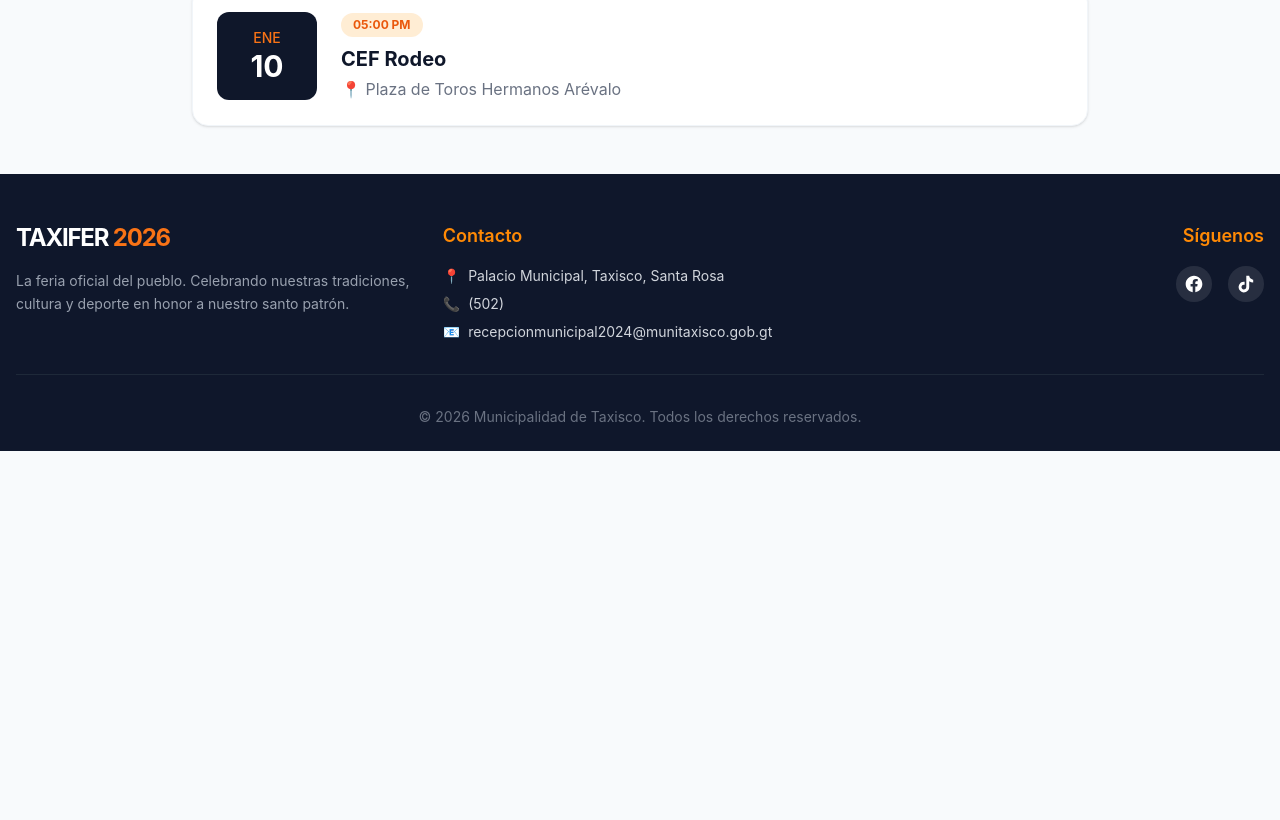
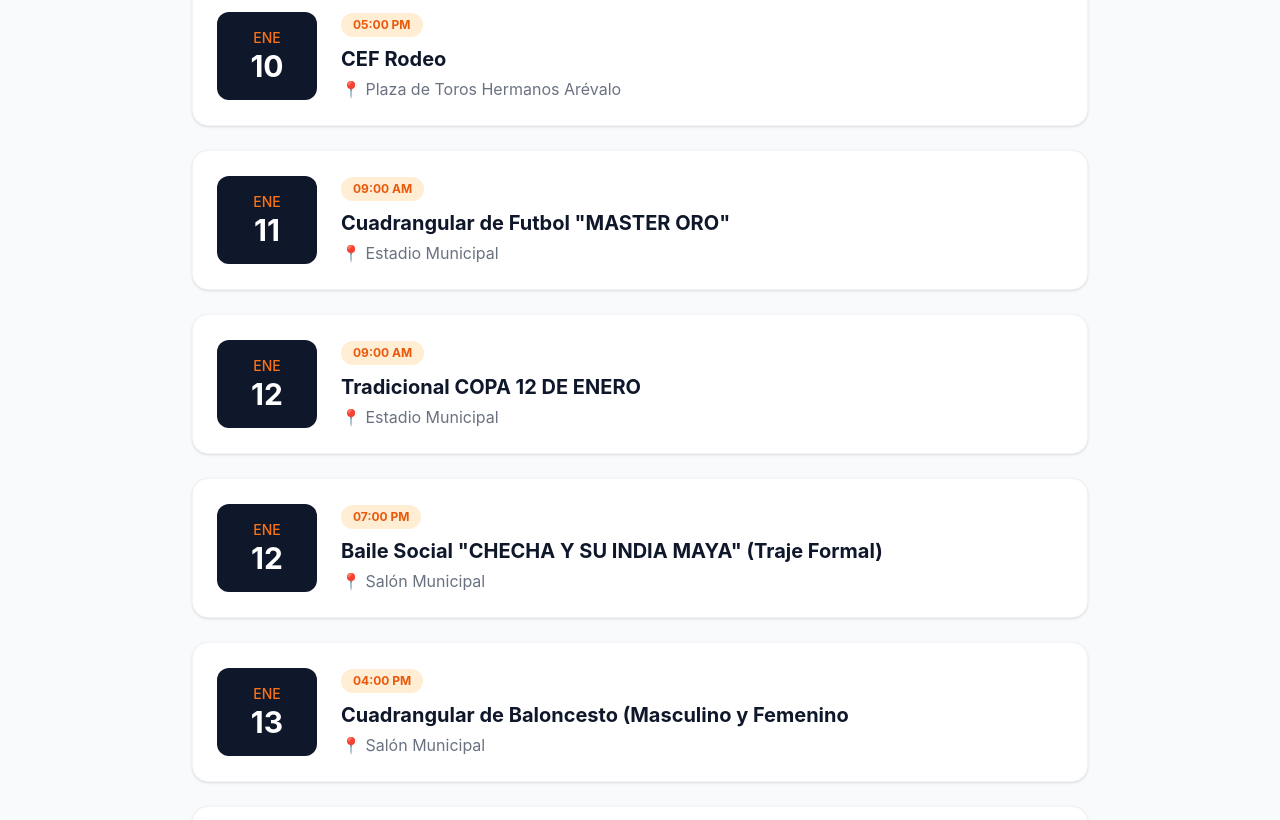
Before and after one commit to waynergt/TAXIFER2026, a React (Vite) app: page /programa in a window 1280 px wide. Shown: the part 764-1584 px from the top of the page. Before the commit the page ends 1215 px from the top, so only its background shows below. Built offline with nearby package versions, Linux system fonts and the light colour scheme.

Commit message:
Agregar eventos al programa para el 11 al 16 de enero

```diff
--- a/src/pages/Program.tsx
+++ b/src/pages/Program.tsx
@@ -3,6 +3,16 @@ const events = [
   { day: '10 Ene', time: '08:00 AM', title: 'Misa de Acción de Gracia e Inauguración de la Feria', location: 'Plaza Municipal' },
   { day: '10 Ene', time: '10:00 AM', title: 'Tradicional Desfile Hípico', location: 'Recorriendo las calles principales' },
   { day: '10 Ene', time: '05:00 PM', title: 'CEF Rodeo', location: 'Plaza de Toros Hermanos Arévalo' },
+  { day: '11 Ene', time: '09:00 AM', title: 'Cuadrangular de Futbol "MASTER ORO"', location: 'Estadio Municipal' },
+  { day: '12 Ene', time: '09:00 AM', title: 'Tradicional COPA 12 DE ENERO', location: 'Estadio Municipal' },
+  { day: '12 Ene', time: '07:00 PM', title: 'Baile Social "CHECHA Y SU INDIA MAYA" (Traje Formal)', location: 'Salón Municipal' },
+  { day: '13 Ene', time: '04:00 PM', title: 'Cuadrangular de Baloncesto (Masculino y Femenino', location: 'Salón Municipal' },
+  { day: '14 Ene', time: '05:00 PM', title: 'CEF Rodeo', location: 'Plaza de Toros Hermanos Arévalo' },
+  { day: '15 Ene', time: '07:00 PM', title: 'Concierto con "Malacates Trebol Shop y La Sonora de Melky Fernández del Salvador"', location: 'Estadio Municipal' },
+  { day: '16 Ene', time: '09:00 AM', title: 'Caravana Con La Paticipación del Grupo de Motoristas', location: 'Recorriendo las calles principales' },
+  { day: '16 Ene', time: '11:00 AM', title: 'Entrega de Equipo Medico Para Personas Necesitadas', location: 'Estadio Municipal' },
+  { day: '16 Ene', time: '12:00 PM', title: 'Almuerzo Para Personas de la Tercera Edad', location: 'Estadio Municipal' },
+  { day: '16 Ene', time: '07:00 PM', title: 'Concierto con "NICHO Y SUS CACHORROS" y "GRUPO LA REPUBLICA DEL SALVADOR"', location: 'Estadio Municipal' },
   // Agrega más aquí
 ];
 
```
